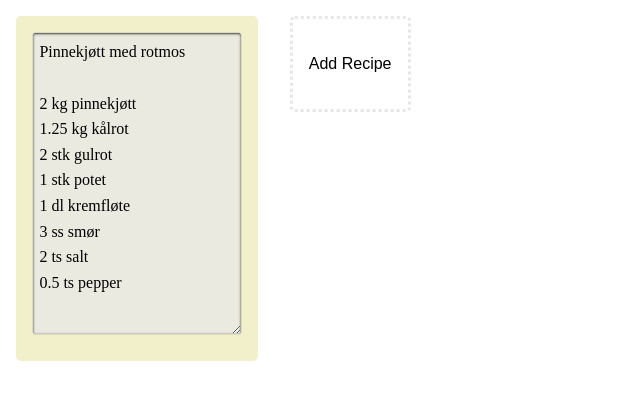
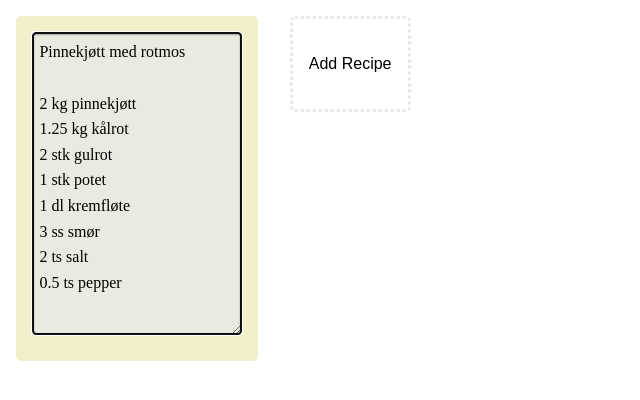
Before and after one commit to heralden/fcc_recipe-box, a React (Create React App) app: page / in a window 1280 px wide. Both pictures are taken after a click on the element 104 px from the left and 159 px from the top of the page. Shown: the top 400 px of the page, without its empty margins (0-640 px from the left). Built offline with nearby package versions, Linux system fonts and the light colour scheme; some icons are missing; the HTML template or start-up script is replaced by a standard one.

Commit message:
Focus textarea on edit

```diff
--- a/src/Recipe.js
+++ b/src/Recipe.js
@@ -9,6 +9,11 @@ class Recipe extends Component {
       editing: false,
       height: 0
     };
+  }
+
+  componentDidUpdate() {
+    if (this.textarea)
+      this.textarea.focus();
   }
 
   componentWillReceiveProps(nextProps) {
@@ -49,6 +54,7 @@ class Recipe extends Component {
         <div>
           <textarea className="Recipe-edit"
             onChange={this.onChange}
+            ref={(input) => { this.textarea = input; }}
             style={{ height: this.state.height + 'px' }}
             value={this.state.content}>
           </textarea>
```
